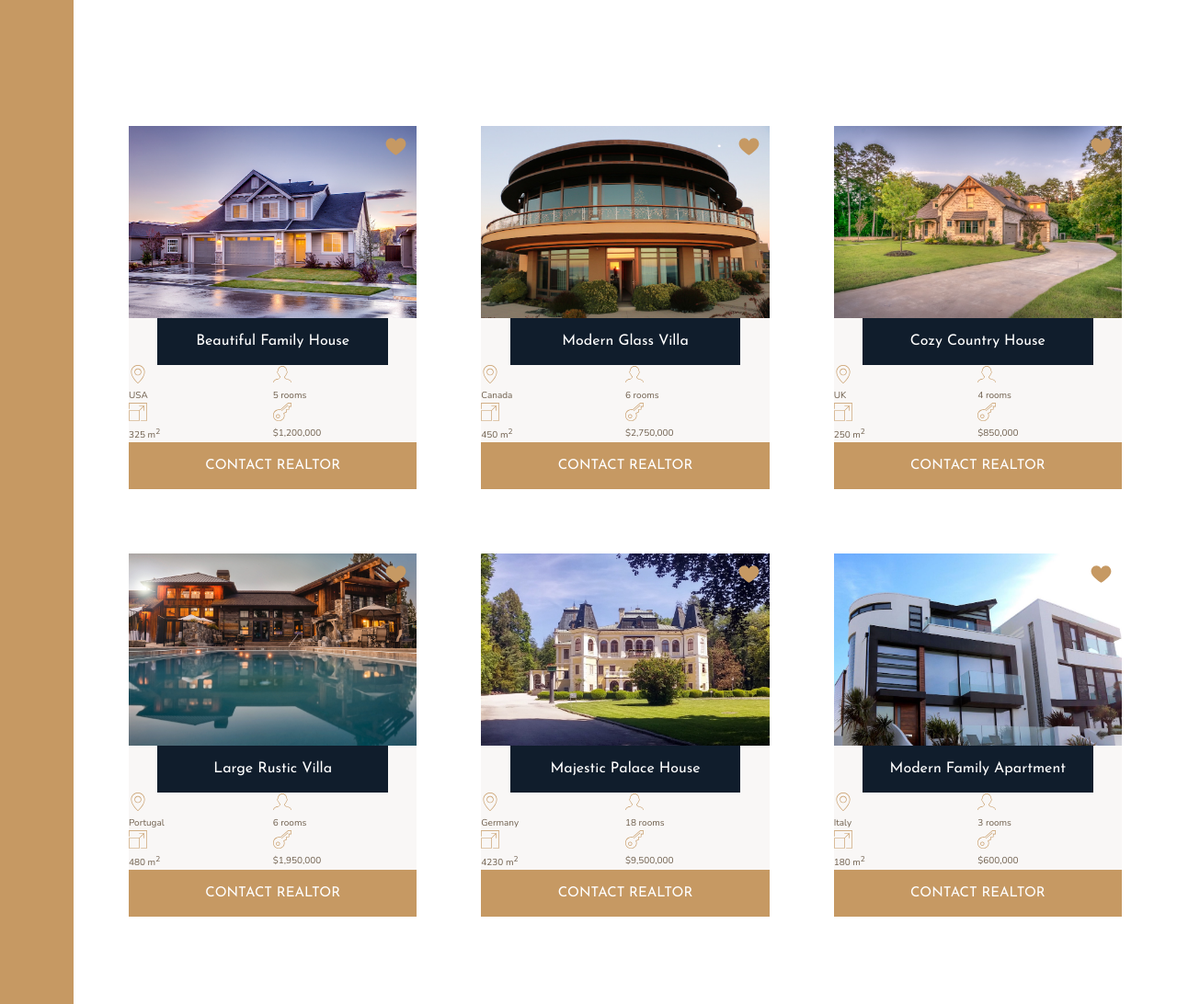
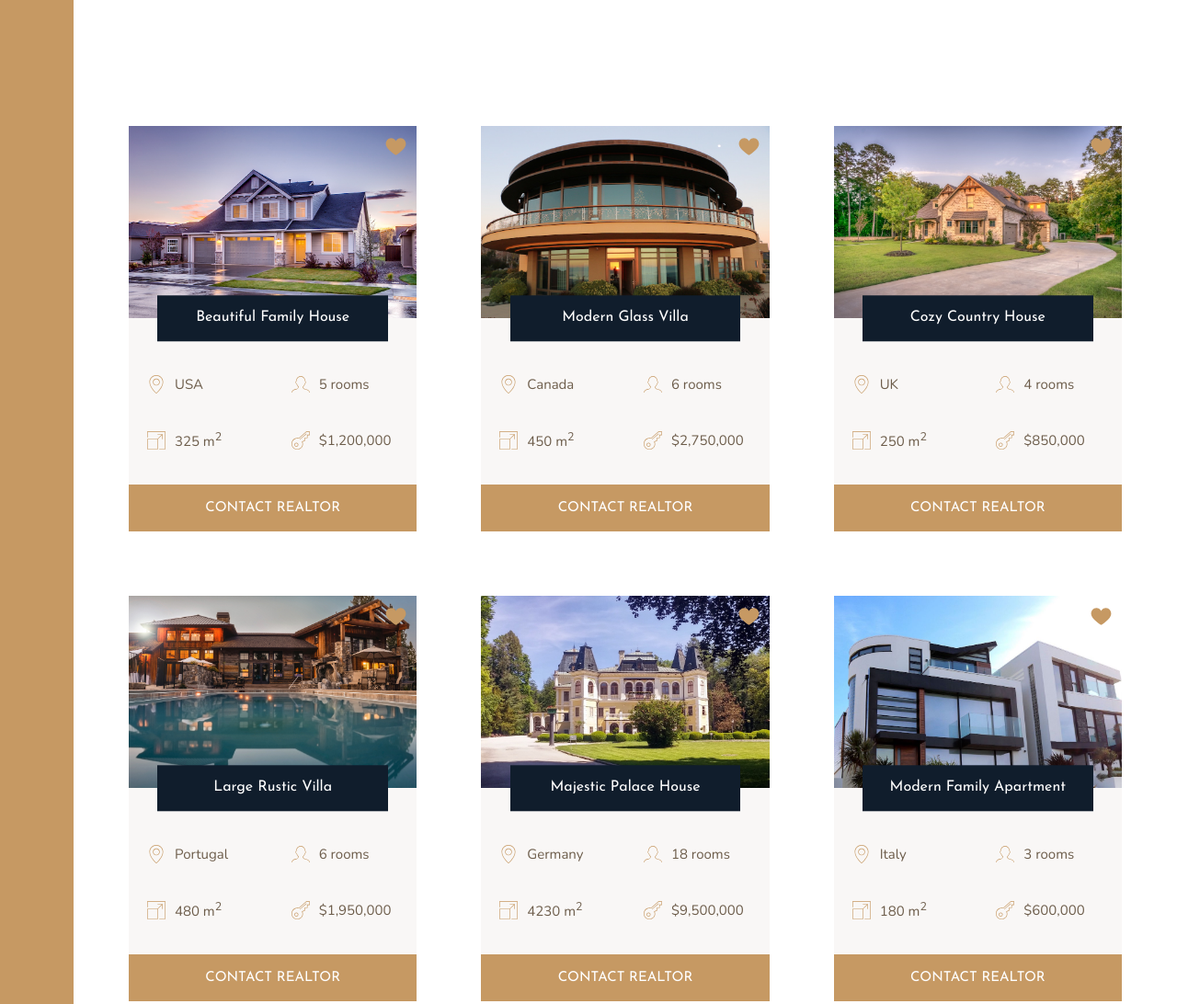
Before and after one commit to Ollie-lee/Nexter, a website: page index.html in a window 1280 px wide. Shown: the part 1860-2952 px from the top of the page at 92% size. Drawn offline with nearby package versions, Linux system fonts and the light colour scheme.

Commit message:
finish home

```diff
--- a/sass/_homes.scss
+++ b/sass/_homes.scss
@@ -12,6 +12,7 @@
     background-color: $color-grey-light-1;
     grid-template-columns: repeat(2, 1fr);
     display: grid;
+    row-gap: 3.5rem;
 
     &__img {
         width: 100%;
@@ -33,6 +34,9 @@
 
     &__name {
         grid-column: 1/-1;
+        grid-row: 1/2;
+        z-index: 2;
+        align-self: end;
         font-family: $font-display;
         font-size: 1.6rem;
         text-align: center;
@@ -44,6 +48,12 @@
         width: 80%;
         justify-self: center;
 
+        transform: translateY(50%);
+    }
+
+    &__location,
+    &__rooms {
+        margin-top: 2.5rem;
     }
 
     &__location,
@@ -51,10 +61,17 @@
     &__area,
     &__price {
 
+        font-size: 1.5rem;
+        margin-left: 2rem;
+        display: flex;
+        justify-content: start;
+        align-items: center;
+
         svg {
             fill: $color-primary;
             height: 2rem;
             width: 2rem;
+            margin-right: 1rem;
         }
 
         p {}
```
Also changed, not shown: sass/main.css.
